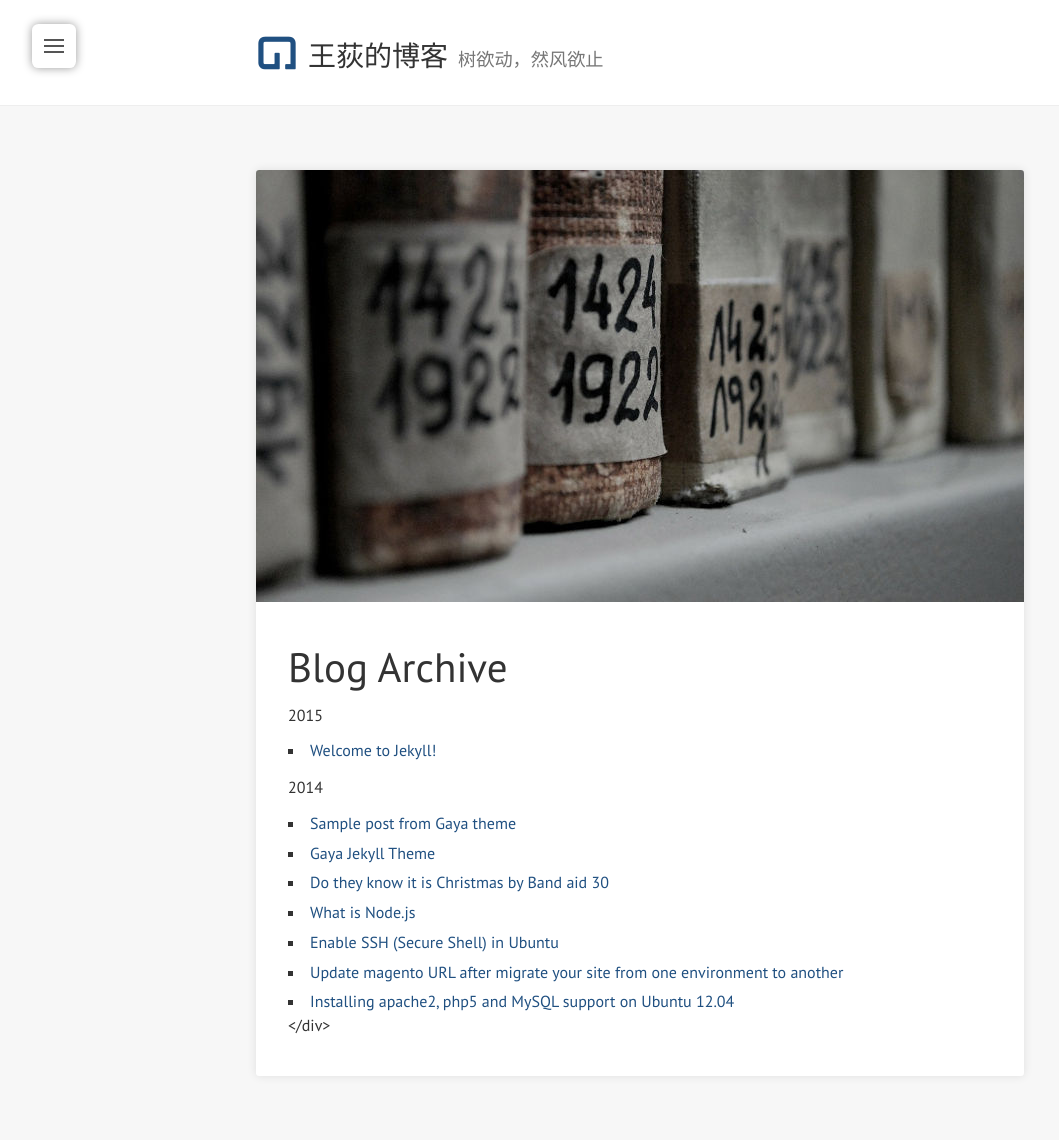
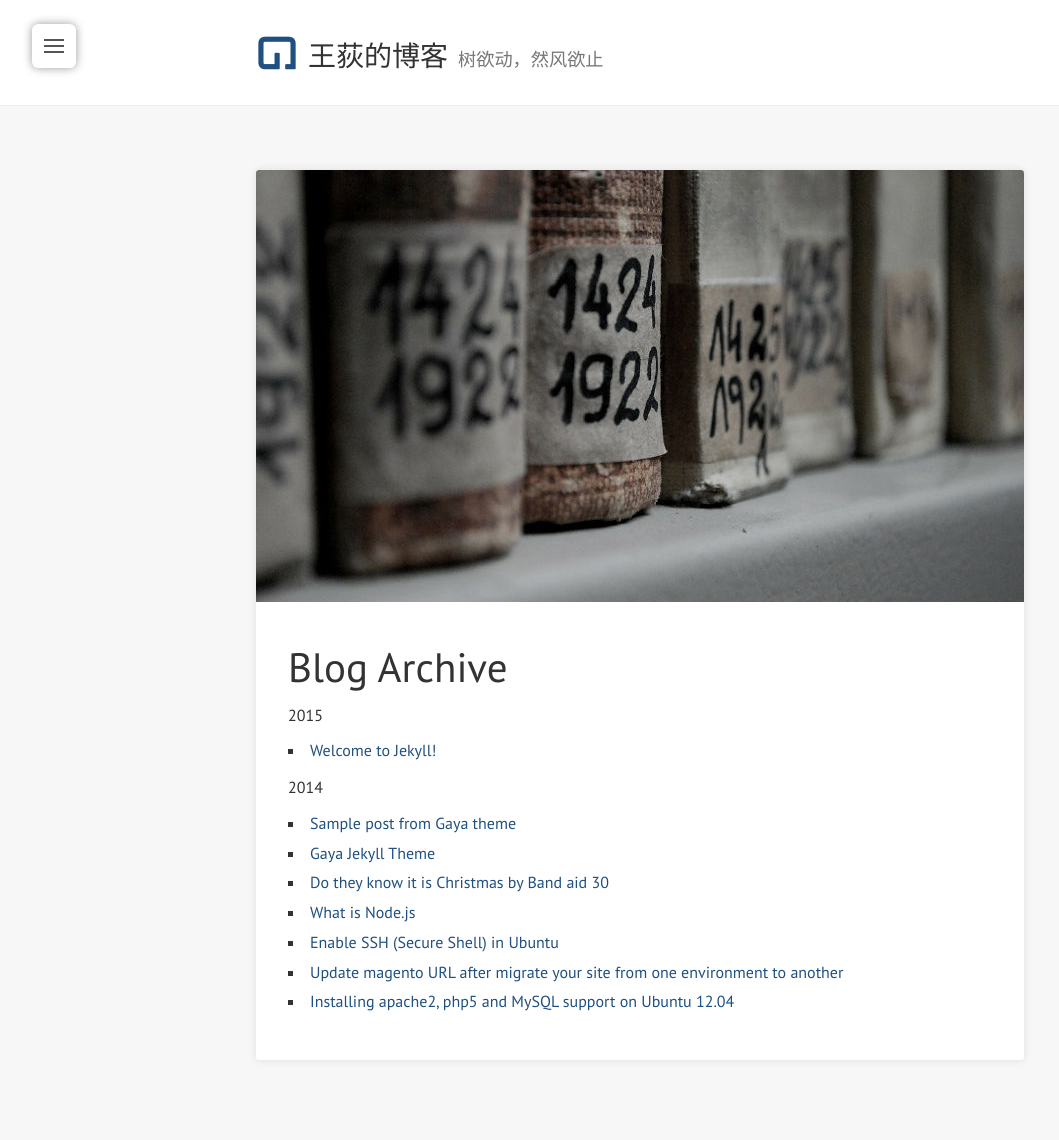
Before and after one commit to WangD-Unique/WangD-Unique.github.io, a Jekyll site: the page built from archive.md, in a window 1280 px wide. Shown: the whole page, without its empty margins (0-1059 px from the left). Built offline with Jekyll 4.4.1, drawn with Linux system fonts in a browser that asks for light colours; nearby versions of some CDN libraries.

Commit message:
archive.md 增加缺少的无序列表的末尾标记</ul>

```diff
--- a/archive.md
+++ b/archive.md
@@ -5,7 +5,7 @@ permalink: /archive/
 banner_image: sample-banner-image-3.jpg
 ---
 
-<div>
+<div class="archive">
   {% for post in site.posts %}
     {% capture currentyear %}{{post.date | date: "%Y"}}{% endcapture %}
     {% if currentyear != year %}
@@ -17,5 +17,6 @@ banner_image: sample-banner-image-3.jpg
       {% capture year %}{{currentyear}}{% endcapture %}
     {% endif %}
     <li><a href="{{ post.url | prepend: site.baseurl }}">{{ post.title }}</a></li>
-{% endfor %}
+  {% endfor %}
+  </ul>
 </div>
```
